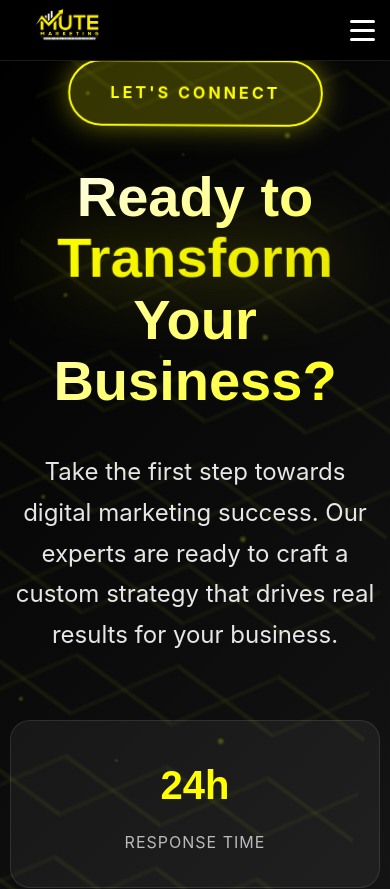
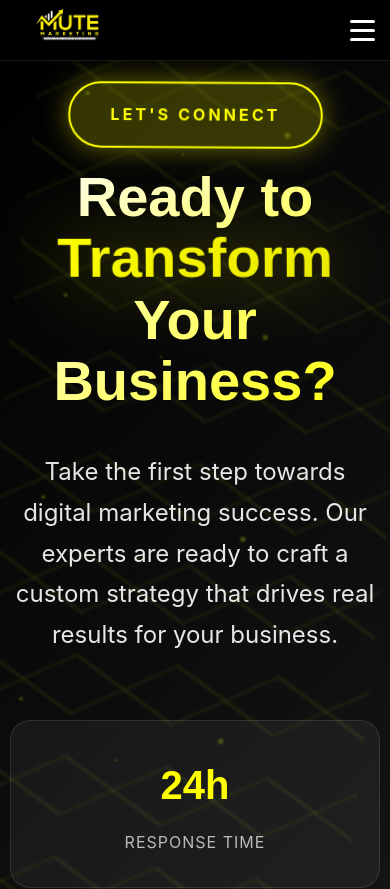
Before and after one commit to apurba2099/mute-market, a React (Vite) app: page /contact in a window 390 px wide. Shown: the top 889 px of the page. Built offline with nearby package versions, Linux system fonts and the light colour scheme.

Commit message:
20. Update contact us responsiveness.

```diff
--- a/src/components/Contact/Contact.css
+++ b/src/components/Contact/Contact.css
@@ -1525,6 +1525,10 @@
 }
 
 @media (max-width: 480px) {
+  .contact-hero-badge {
+    position: relative;
+    top: 22px;
+  }
   .contact-cursor-glow {
     display: none;
   }
```
